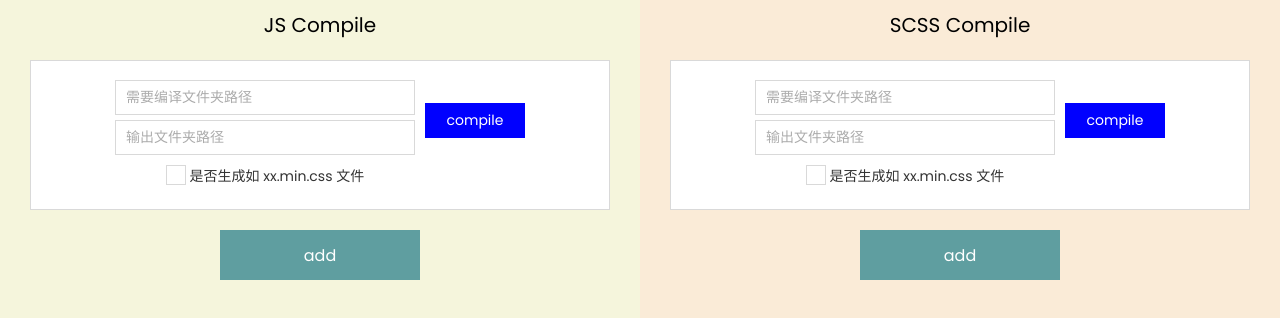
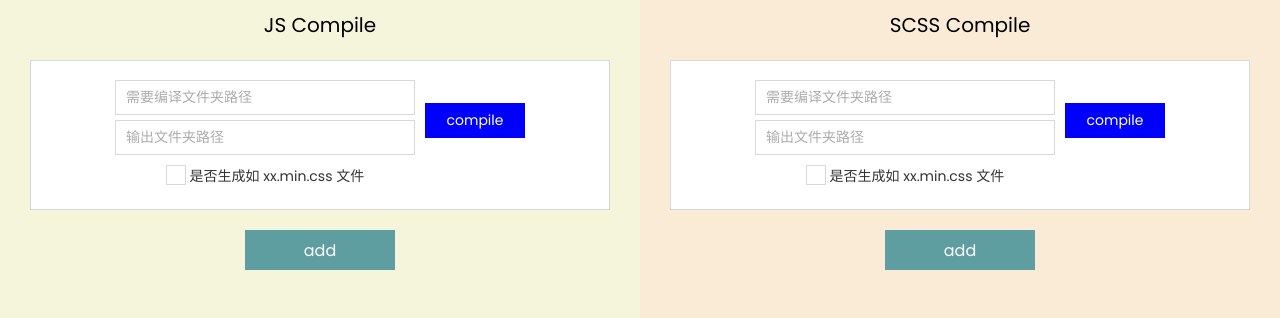
Before and after one commit to yinchuanbo/compile-js-css-scss-web, a plain HTML site: page index.html in a window 1280 px wide. Drawn offline with Linux system fonts and the light colour scheme; a web font is replaced by a local one.

Commit message:
fix: bug 处理

```diff
--- a/app.css
+++ b/app.css
@@ -112,8 +112,8 @@ label {
 }
 
 .add {
-  width: 200px;
-  height: 50px;
+  width: 150px;
+  height: 40px;
   background-color: cadetblue;
   margin: 0 auto;
   margin-top: 20px;
```
